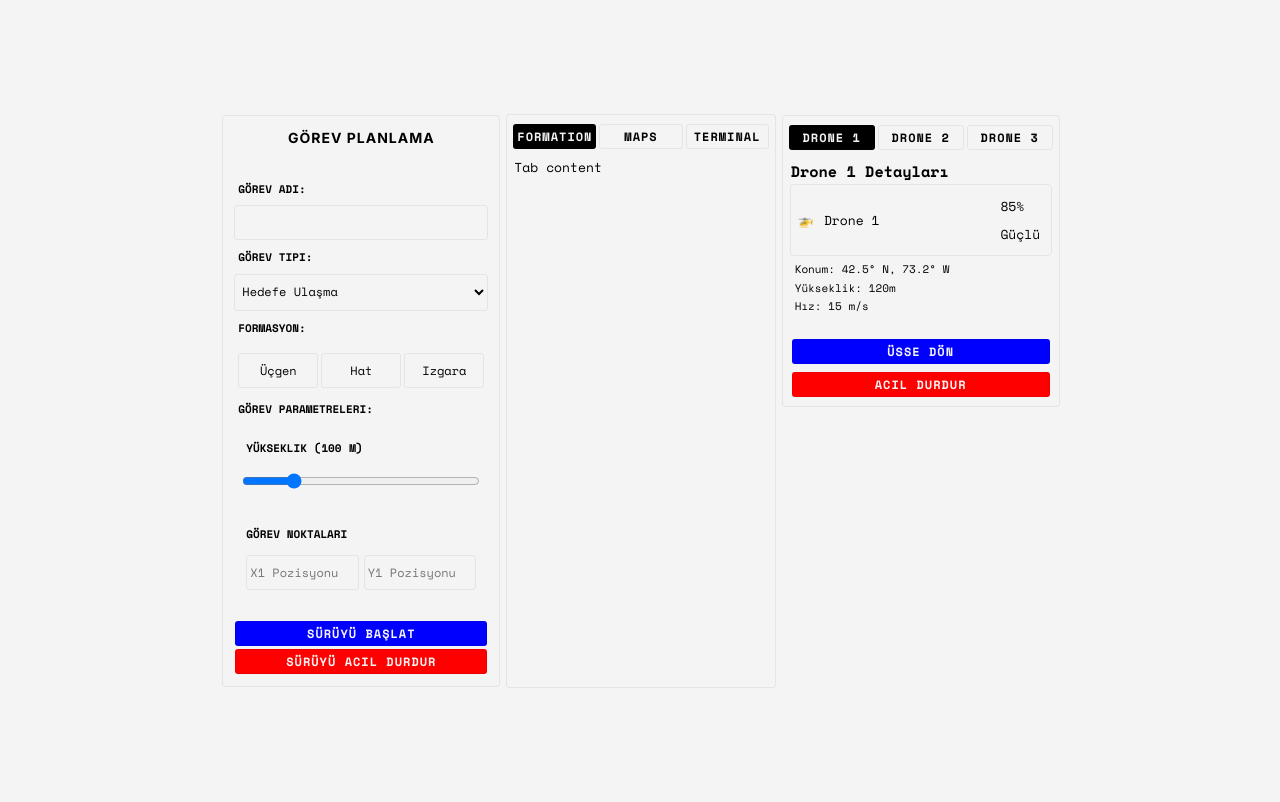
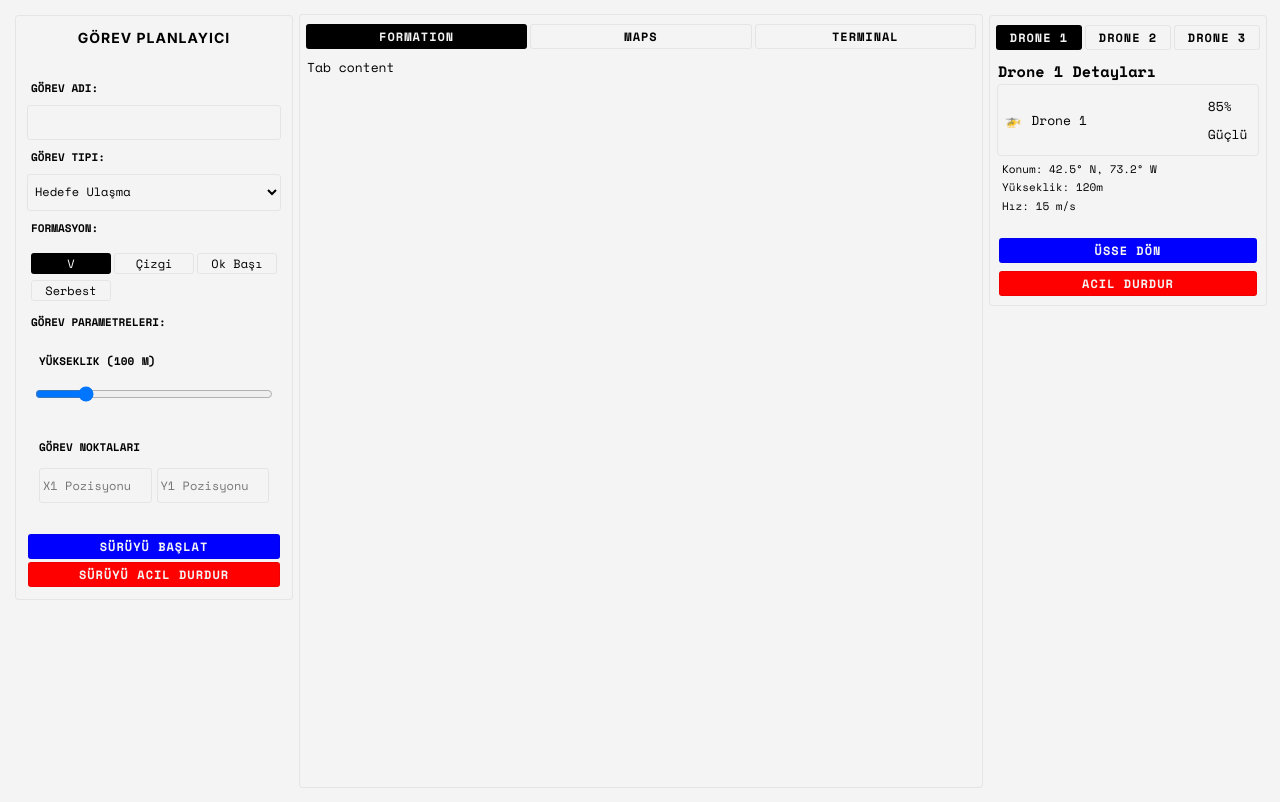
Before and after one commit to mertsecdevops/ulgen-ground-control, a SvelteKit app: page / in a window 1280 px wide. Built offline with nearby package versions, Linux system fonts and the light colour scheme.

Commit message:
Add Mission Planner UI

```diff
--- a/src/app.css
+++ b/src/app.css
@@ -32,6 +32,11 @@ body {
     padding: 5px;
 }
 
+.app {
+    width: 100%;
+    height: 100%;
+}
+
 .ground-control-panel {
     display: grid;
     grid-template-columns: 280px 1fr 280px;
@@ -43,7 +48,6 @@ body {
     overflow: hidden;
 }
 
-.mission-planning-panel,
 .drone-controls-panel,
 .middle-content {
     background-color: var(--bg-primary);
@@ -63,19 +67,6 @@ h2 {
     font-size: 14px;
 }
 
-.mission-details {
-    padding: 5px;
-}
-
-.mission-details label {
-    display: block;
-    font-weight: bold;
-    text-transform: uppercase;
-    margin-top: 5px;
-    font-size: 11px;
-    padding: 3px;
-}
-
 button, input, select {
     width: 100%;
     border: 1px solid var(--border-color);
@@ -85,22 +76,6 @@ button, input, select {
     margin-top: 3px;
     font-family: 'Space Mono', monospace;
     font-size: 12px;
-}
-
-.formation-selector {
-    display: grid;
-    grid-template-columns: 1fr 1fr 1fr;
-    gap: 3px;
-    margin: 5px 0;
-    padding: 3px;
-}
-
-.param-sliders {
-    padding: 3px;
-}
-
-.param-sliders div {
-    padding: 3px;
 }
 
 .swarm-controls {
@@ -300,11 +275,6 @@ button:active {
     transform: scale(0.98);
 }
 
-/* Added styles for param items and position inputs */
-.param-item {
-    margin-bottom: 5px;
-}
-
 .position-inputs {
     display: flex;
     gap: 5px;
--- a/src/routes/components/mission-planner.svelte
+++ b/src/routes/components/mission-planner.svelte
@@ -1,35 +1,53 @@
+<script>
+    import { onMount } from "svelte";
+
+    let yukseklikValue = 100; // Varsayılan yükseklik değeri
+    let positionInputType = "target"; // Varsayılan pozisyon tipi
+
+    let activeFormation = "v"; // Varsayılan formasyon
+    const formations = [
+        { name: "V", value: "v", positions: [] },
+        { name: "Çizgi", value: "cizgi", positions: [] },
+        { name: "Ok Başı", value: "ok", positions: [] },
+        { name: "Serbest", value: "serbest", positions: [] }
+    ]
+    const handleClick = (formation) => (activeFormation = formation);
+
+</script>
 <div class="mission-planning-panel">
-    <h2>Görev Planlama</h2>
+    <h2>Görev Planlayıcı</h2>
     <div class="mission-details">
-        <label>Görev Adı:</label>
+        <label for="mission-name">Görev Adı:</label>
         <input type="text" id="mission-name">
 
-        <label>Görev Tipi:</label>
-        <select id="area-select">
+        <label for="area-select">Görev Tipi:</label>
+        <select id="area-select" bind:value={positionInputType}>
             <option value="target">Hedefe Ulaşma</option>
             <option value="area">Alan Tarama</option>
         </select>
 
-        <label>Formasyon:</label>
-        <div class="formation-selector">
-            <button class="formation-btn active">Üçgen</button>
-            <button class="formation-btn">Hat</button>
-            <button class="formation-btn">Izgara</button>
+        <label for="formation-selector">Formasyon:</label>
+        <div class="formation-selector" id="formation-selector">
+            {#each formations as formation}
+                <button class="formation-btn {activeFormation === formation.value ? 'active' : ''}" on:click={() => handleClick(formation.value)}>
+                    {formation.name}
+                </button>
+            {/each}
         </div>
 
-        <label>Görev Parametreleri:</label>
-        <div class="param-sliders">
+        <label for="param-sliders">Görev Parametreleri:</label>
+        <div class="param-sliders" id="param-sliders">
             <div class="param-item">
-                <label for="yukseklik-slider">Yükseklik (<span id="yukseklikValue">100</span> m)</label>
-                <input type="range" id="yukseklik-slider" min="10" max="500" value="100">
+                <label for="yukseklik-slider">Yükseklik (<span id="yukseklikValue">{yukseklikValue}</span> m)</label>
+                <input type="range" id="yukseklik-slider" min="10" max="500" bind:value={yukseklikValue}>
             </div>
             <div class="param-item">
-                <label>Görev Noktaları</label>
+                <label for="position-inputs">Görev Noktaları</label>
                 <div class="position-inputs" id="position-inputs">
                     <input type="text" id="position-x1" placeholder="X1 Pozisyonu">
                     <input type="text" id="position-y1" placeholder="Y1 Pozisyonu">
-                    <input type="text" id="position-x2" placeholder="X2 Pozisyonu" style="display:none;">
-                    <input type="text" id="position-y2" placeholder="Y2 Pozisyonu" style="display:none;">
+                    <input type="text" id="position-x2" placeholder="X2 Pozisyonu" style={positionInputType === 'area' ? 'display:block;' : 'display:none;'}>
+                    <input type="text" id="position-y2" placeholder="Y2 Pozisyonu" style={positionInputType === 'area' ? 'display:block;' : 'display:none;'}>
                 </div>
             </div>
         </div>
@@ -40,3 +58,51 @@
         </div>
     </div>
 </div>
+<style>
+    .mission-planning-panel {
+        background-color: var(--bg-primary);
+        border: 1px solid var(--border-color);
+        padding: 5px;
+        border-radius: 4px;
+    }
+
+    .mission-details {
+        padding: 5px;
+    }
+
+    .mission-details label {
+        display: block;
+        font-weight: bold;
+        text-transform: uppercase;
+        margin-top: 5px;
+        font-size: 11px;
+        padding: 3px;
+    }
+
+    .formation-selector {
+        display: grid;
+        grid-template-columns: 1fr 1fr 1fr;
+        gap: 3px;
+        margin: 5px 0;
+        padding: 3px;
+    }
+
+    .param-sliders {
+        padding: 3px;
+    }
+
+    .param-sliders div {
+        padding: 3px;
+    }
+
+    .param-item {
+        margin-bottom: 5px;
+    }
+    .formation-btn {
+        padding: 1px;
+    }
+    .formation-btn.active{
+        background-color: var(--text-color);
+        color: var(--bg-primary);
+    }
+</style>
```
Also changed, not shown: src/old/script.js (+0 -37 lines).
